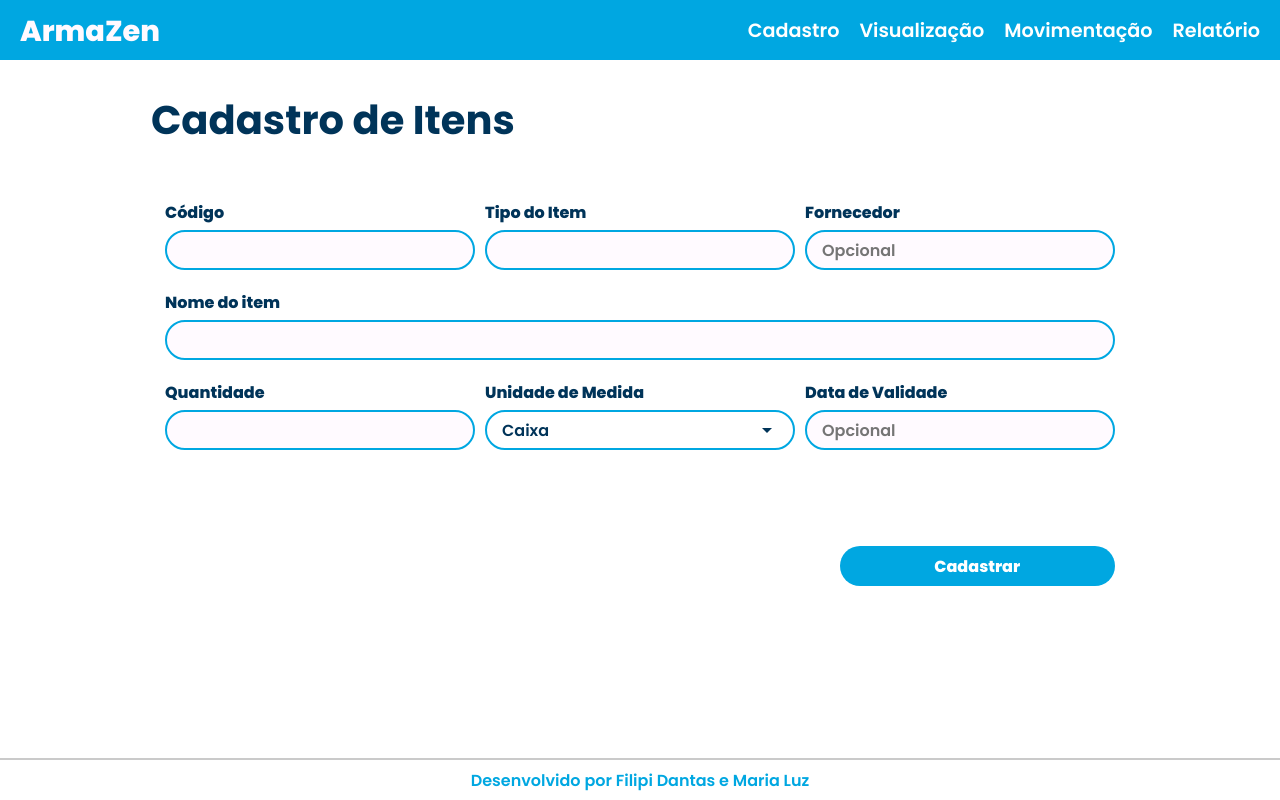
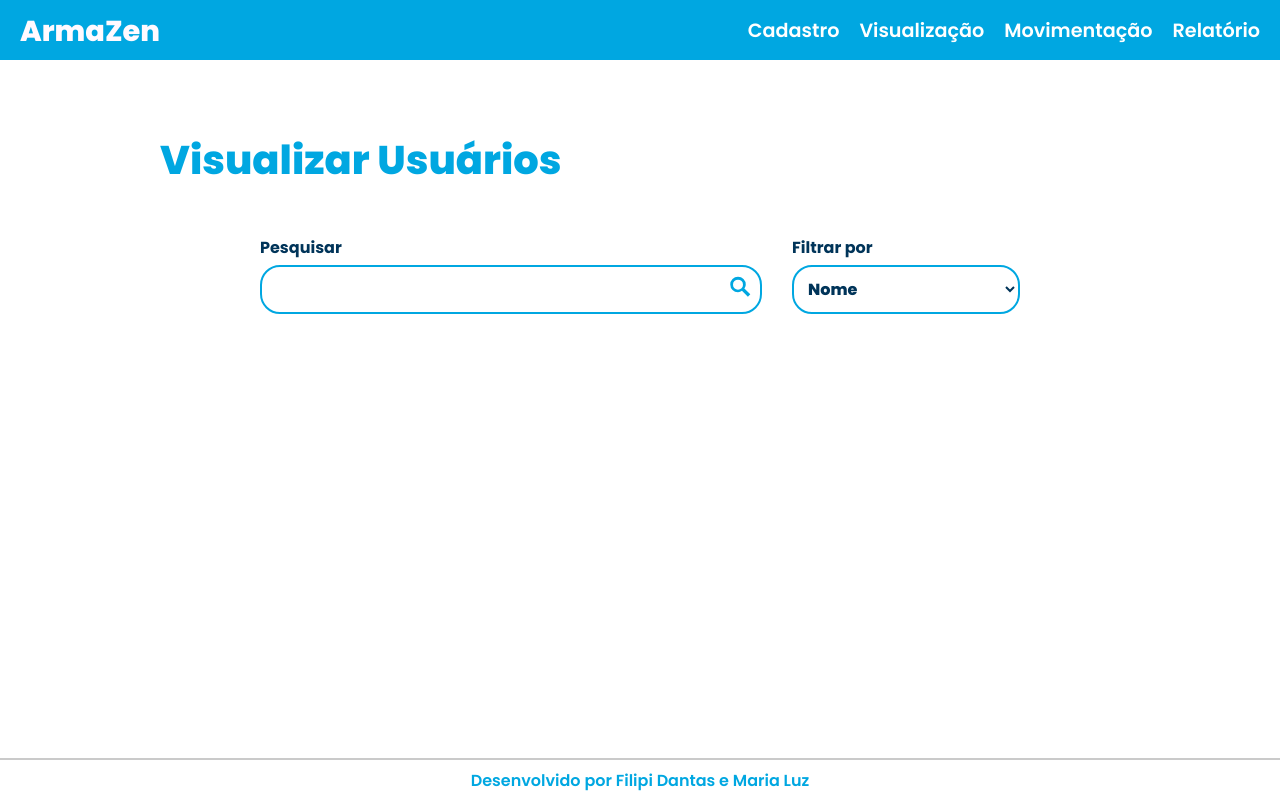
Before and after one commit to Filipi0/armaZen, a Next.js app: page / in a window 1280 px wide. Built offline with nearby package versions, Linux system fonts and the light colour scheme.

Commit message:
Esqueleto da tela de vizualizar usuário

```diff
--- a/src/pages/_app.jsx
+++ b/src/pages/_app.jsx
@@ -3,8 +3,9 @@ import Login from "./login.jsx";
 import Menu from './index.jsx';
 import CadastroItens from './cadastroItens.jsx';
 import CadastroUsuarios from './cadastro-usuarios.jsx';
+import VisualizarUsuarios from "./vizualizar-usuario.jsx";
 
 
 export default function App({ Component, pageProps }) {
-    return <CadastroItens />;
+    return <VisualizarUsuarios />;
 }
--- /dev/null
+++ b/src/pages/vizualizar-usuario.jsx
@@ -0,0 +1,46 @@
+"use client";
+import React from 'react';
+import Header from './components/header.jsx';
+import Footer from './components/footer.jsx';
+import styles from '../styles/visualizar-usuarios.module.css';
+
+function VisualizarUsuarios() {
+  const handleSearch = () => {
+    console.log('Pesquisar usuário...');
+  };
+
+  return (
+    <div>
+      <Header />
+      <div>
+        <h2 className={styles.h2}>Visualizar Usuários</h2>
+        <main className={styles.container}>
+          <section className={styles.filterSection}>
+            <div className={styles.searchContainer}>
+              <label htmlFor="search" className={styles.searchLabel}>Pesquisar</label>
+              <div className={styles.searchInputContainer}>
+                <input type="text" id="search" name="search"  />
+                <button type="button" className={styles.searchIcon} onClick={handleSearch}>
+                  <svg xmlns="http://www.w3.org/2000/svg" height="24" viewBox="0 96 960 960" width="24" fill="#00a7e1">
+                    <path d="M796 1006 558 768q-33 28-74 42t-84 14q-130 0-220-90T90 514q0-130 90-220t220-90q130 0 220 90t90 220q0 44-14 84t-42 74l238 238-96 96ZM400 722q83 0 141.5-58.5T600 522q0-83-58.5-141.5T400 322q-83 0-141.5 58.5T200 522q0 83 58.5 141.5T400 722Z"/>
+                  </svg>
+                </button>
+              </div>
+            </div>
+            <div className={styles.filterContainer}>
+              <label htmlFor="filter" className={styles.filterLabel}>Filtrar por</label>
+              <select id="filter" name="filter" className={styles.filterSelect}>
+                <option value="nome">Nome</option>
+                <option value="email">Email</option>
+                <option value="permissao">Permissão</option>
+              </select>
+            </div>
+          </section>
+        </main>
+      </div>
+      <Footer />
+    </div>
+  );
+}
+
+export default VisualizarUsuarios;
--- /dev/null
+++ b/src/styles/visualizar-usuarios.module.css
@@ -0,0 +1,96 @@
+@font-face {
+    font-family: 'Poppins-Bold';
+    src: url('/fonts/Poppins-1/Poppins-ExtraBold.ttf') format('truetype');
+    font-weight: 900;
+    font-style: normal;
+}
+
+/* Estilo do título */
+.h2 {
+    color: #00a7e1;
+    font-family: 'Poppins-Bold', sans-serif;
+    font-size: 2.5rem;
+    text-align: left;
+    margin-top: 130px;
+    margin-left: 10rem;
+}
+
+/* Container principal */
+.container {
+    padding: 20px;
+    margin-top: 5px;
+}
+
+/* Seção de filtros */
+.filterSection {
+    display: flex;
+    justify-content: space-between;
+    align-items: flex-start;
+    margin-top: 20px;
+    margin-left: 15rem;
+    margin-right: 15rem;
+}
+
+/* Estilo para o input de pesquisa */
+.searchContainer {
+    flex: 2;
+    margin-right: 30px;
+    width: 70%;
+}
+
+.searchLabel {
+    display: block;
+    margin-bottom: 5px;
+    font-family: 'Poppins-Medium', sans-serif;
+    font-size: 1rem;
+    color: #003459;
+}
+
+.searchInputContainer {
+    display: flex;
+    align-items: center;
+    position: relative;
+}
+
+.searchInputContainer input {
+    width: 100%;
+    padding: 10px 40px 10px 20px;
+    border-radius: 20px;
+    border: 2px solid #00a7e1;
+    font-size: 1rem;
+}
+
+.searchIcon {
+    position: absolute;
+    right: 10px;
+    top: 50%;
+    transform: translateY(-50%);
+    font-size: 1.2rem;
+    background-color: transparent;
+    border: none;
+    cursor: pointer;
+}
+
+/* Estilo para o campo de filtro */
+.filterContainer {
+    display: flex;
+    flex-direction: column;
+    width: 30%;
+}
+
+.filterLabel {
+    margin-bottom: 5px;
+    font-family: 'Poppins-Medium', sans-serif;
+    font-size: 1rem;
+    color: #003459;
+}
+
+.filterSelect {
+    padding: 10px;
+    border-radius: 20px;
+    border: 2px solid #00a7e1;
+    background-color: #ffffff;
+    font-size: 1rem;
+    color: #003459;
+    width: 100%;
+}
```
